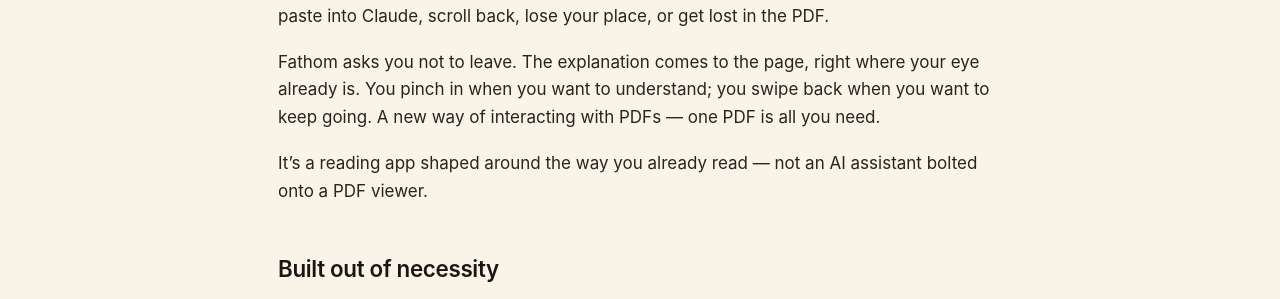
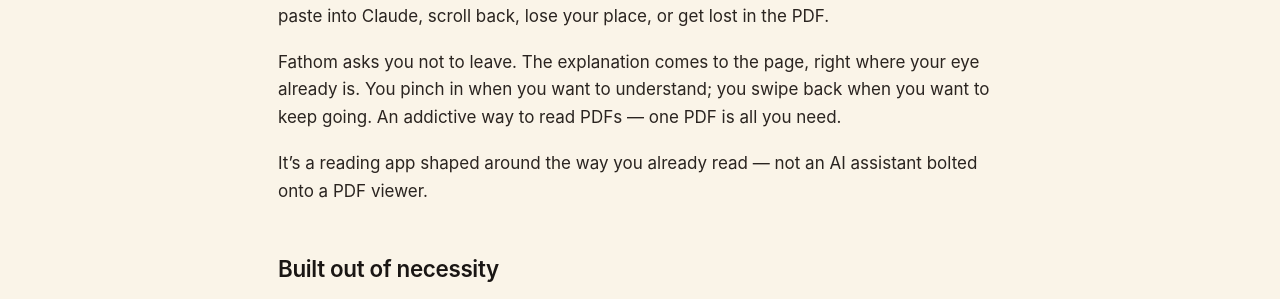
Before and after one commit to ashryaagr/Fathom, a Jekyll site: the page built from docs/index.md, in a window 1280 px wide and 900 px high, scrolled down 484 px. Shown: the part 208-507 px from the top of the window. Built offline with Jekyll 4.4.1, drawn with Linux system fonts in a browser that asks for light colours.

Commit message:
Copy: 'addictive way to read PDFs'

```diff
--- a/docs/index.md
+++ b/docs/index.md
@@ -11,8 +11,8 @@
 
 Fathom asks you not to leave. The explanation comes to the page, right
 where your eye already is. You pinch in when you want to understand; you
-swipe back when you want to keep going. A new way of interacting with
-PDFs — one PDF is all you need.
+swipe back when you want to keep going. An addictive way to read PDFs —
+one PDF is all you need.
 
 It's a reading app shaped around the way you already read — not an AI
 assistant bolted onto a PDF viewer.
```
Also changed, not shown: README.md.
